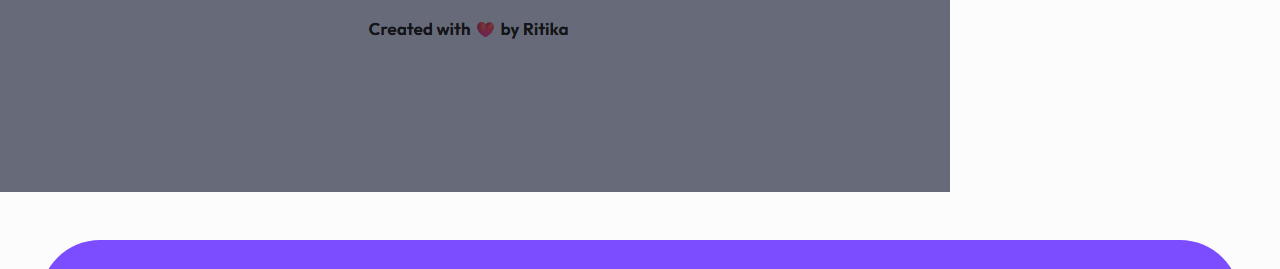
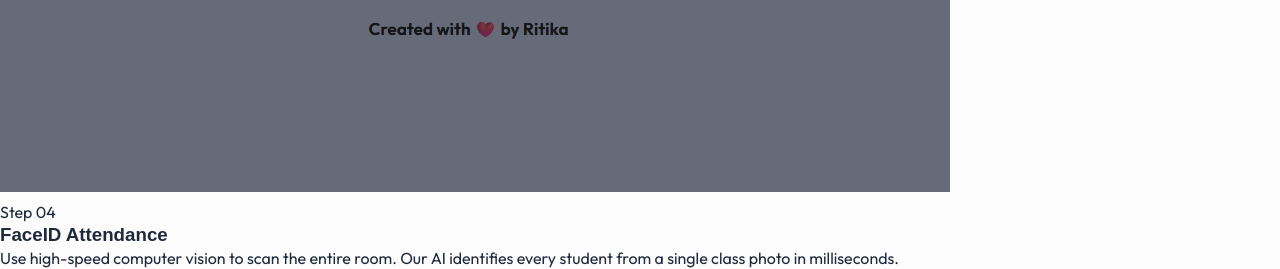
Before and after one commit to ritikasainii1234-cloud/snapclass-Landing_Page, a Flask app: page / in a window 1280 px wide. Shown: the part 4093-4362 px from the top of the page. Run offline with Flask 3, Linux system fonts and the light colour scheme; some web fonts are replaced.

Commit message:
initial changes

```diff
--- a/templates/index.html
+++ b/templates/index.html
@@ -140,6 +140,31 @@
                     <img src="{{ url_for('static', filename='img/teacher_create_course.png') }}" alt="Create Course">
                 </div>
             </div>
+             <div class="flow-step">
+                <div class="flow-content">
+                    <span class="step-badge">Step 04</span>
+                    <h3>FaceID Attendance</h3>
+                    <p>Use high-speed computer vision to scan the entire room. Our AI identifies every student from a
+                        single class photo in milliseconds.</p>
+                </div>
+                <div class="flow-image">
+                    <img src="{{ url_for('static', filename='img/demo/snap-teacher-flow-5.2-photo-attendance.png') }}"
+                        alt="FaceID Attendance">
+                </div>
+            </div>
+             <div class="flow-step">
+                <div class="flow-content">
+                    <span class="step-badge">Step 05</span>
+                    <h3>Voice ID Attendance</h3>
+                    <p>Switch to voice mode for a futuristic roll-call. Students speak sequentially, and our AI matches
+                        their unique voice signatures.</p>
+                </div>
+                <div class="flow-image">
+                    <img src="{{ url_for('static', filename='img/demo/snap-teacher-flow-5.1-voice-attendance.png') }}"
+                        alt="Voice Attendance">
+                </div>
+            </div>
+
 
         </div>
     </section>
```
